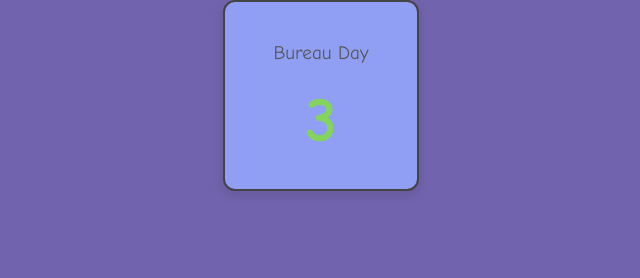
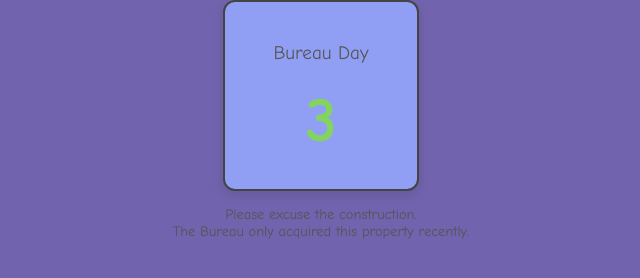
Before and after one commit to goblinhermit/BAR, a plain HTML site: page index.html in a window 1280 px wide. Shown: the whole page, without its empty margins (319-959 px from the left). Drawn offline with Linux system fonts and the light colour scheme.

Commit message:
Add construction notice to index.html
Added a construction notice to the index page.

```diff
--- a/index.html
+++ b/index.html
@@ -39,6 +39,17 @@
     <p class="number" id="day-count">0</p>
   </div>
 
+    <div style="
+      font-family: 'Comic Sans MS', cursive;
+      font-size: 0.9em;
+      color: #555555;
+      text-align: center;
+      margin-top: 15px;
+  ">
+      Please excuse the construction.<br>
+      The Bureau only acquired this property recently.
+  </div>
+
   <script>
     // Bureau Day 1: 2026-11-25
     const targetDate = new Date("2026-11-25T00:00:00");
```
